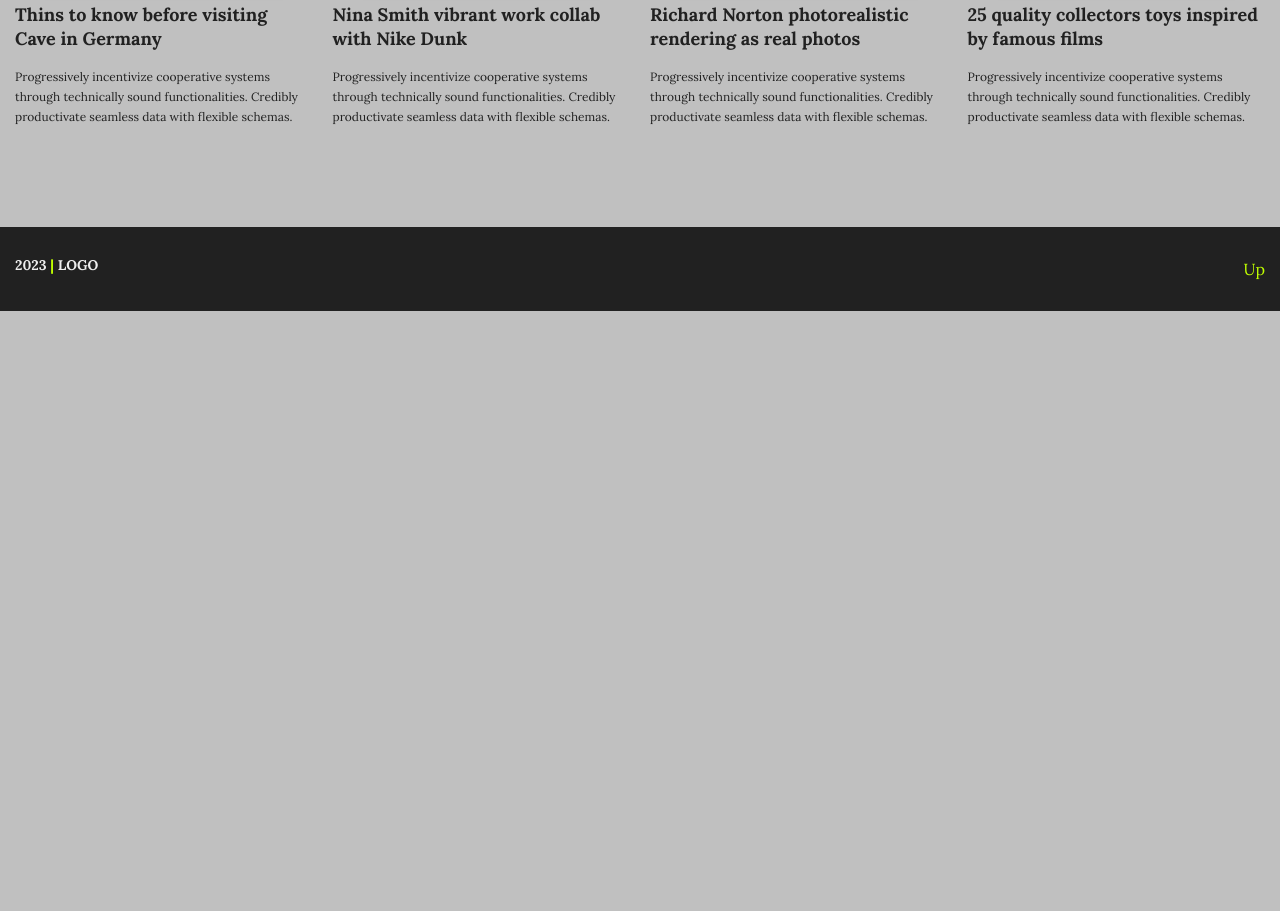
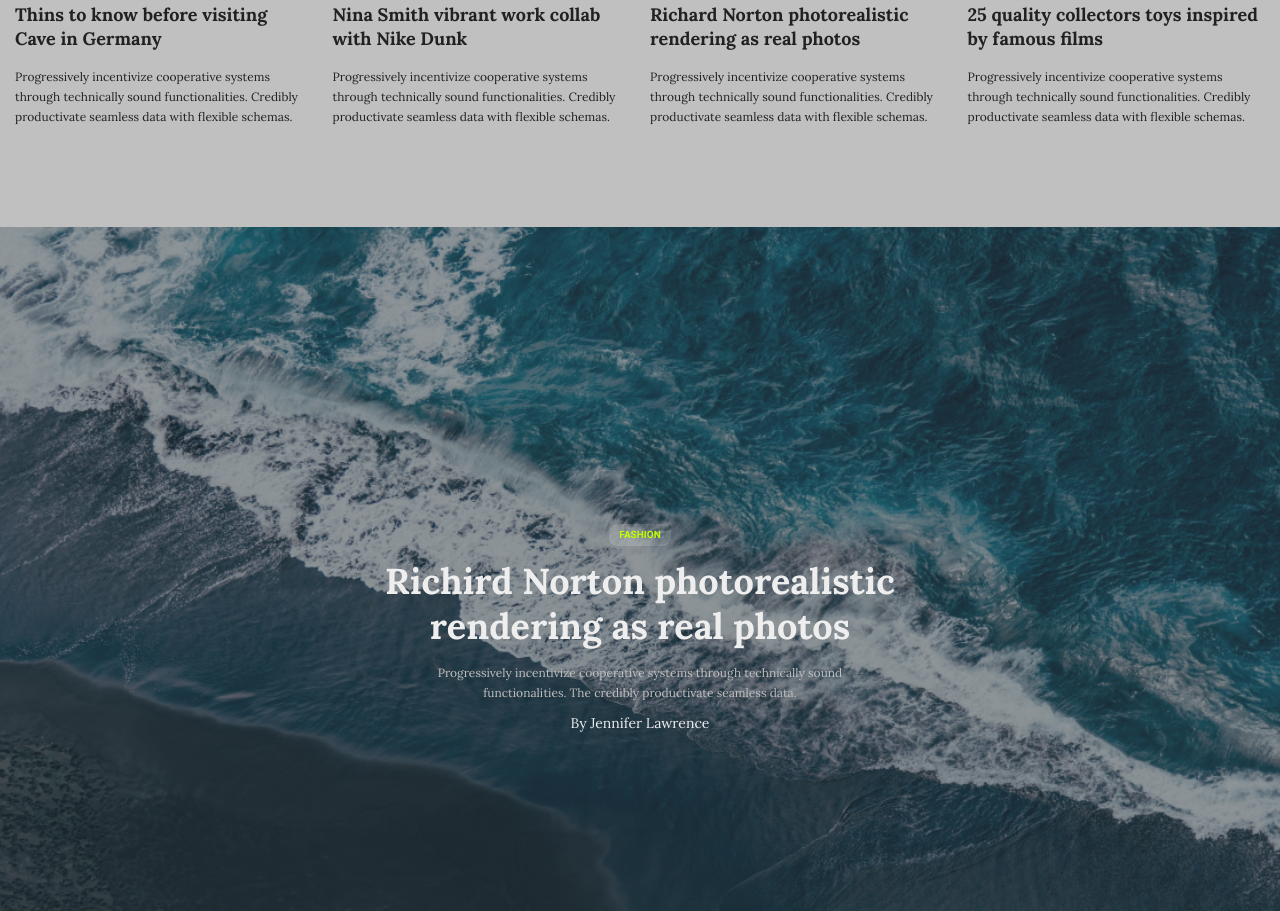
Before and after one commit to IOY3S/Website-MinimalBlog, a plain HTML site: page index.html in a window 1280 px wide. Shown: the part 1790-2701 px from the top of the page. Before the commit the page ends 2101 px from the top, so only its background shows below. Drawn offline with nearby package versions, Linux system fonts and the light colour scheme.

Commit message:
Вёрстка section-three (big-post) + адаптация

```diff
--- a/css/homepage.css
+++ b/css/homepage.css
@@ -11,6 +11,8 @@
 	margin: 6.25rem 0;
 }
 
+.home__big-post {}
+
 @media (max-width: 991.98px) {
 	.home__sections {
 		gap: 4.375rem;
@@ -23,7 +25,7 @@
 	}
 }
 
-/* ----------- */
+/* ----- section-one (home) ----- */
 
 .main-slider {
 	min-width: 0;
@@ -158,7 +160,7 @@
 	opacity: 1;
 }
 
-/* ---------- */
+/* ----- section-two (popular) ----- */
 .popular {}
 
 .popular__container {}
@@ -302,3 +304,58 @@
 		row-gap: 1.875rem;
 	}
 }
+
+/* ----- section-three (big-post) ----- */
+.big-post {
+	position: relative;
+	min-height: 100vh;
+	display: flex;
+	justify-content: center;
+	align-items: center;
+	text-align: center;
+	padding-top: 1.25rem;
+	padding-bottom: 1.25rem;
+	color: #EEEEEE;
+}
+
+.big-post__container {
+	position: relative;
+	display: grid;
+	justify-items: center;
+	z-index: 2;
+	gap: 0.8125rem;
+}
+
+.big-post__category {}
+
+.big-post__title {
+	max-width: 33.125rem;
+}
+
+.big-post__link-title {}
+
+.big-post__text {
+	max-width: 26.25rem;
+	color: #C0C0C0;
+}
+
+.big-post__author {}
+
+.big-post__bg {
+	position: absolute;
+	top: 0;
+	left: 0;
+	width: 100%;
+	height: 100%;
+	background-color: #343A40;
+}
+
+.big-post__bg img {
+	position: absolute;
+	width: 100%;
+	height: 100%;
+	top: 0;
+	left: 0;
+	object-fit: cover;
+	opacity: 0.5;
+}
--- a/index.html
+++ b/index.html
@@ -450,6 +450,30 @@
 					</div>
 				</div>
 			</section>
+			<!-- section-three (big-post) -->
+			<section class="home__big-post big-post">
+				<div class="big-post__container">
+					<a href="#" class="big-post__category category">FASHION</a>
+					<h2 class="big-post__title title">
+						<a href="#" class="big-post__link-title">
+							Richird Norton photorealistic rendering as real photos
+						</a>
+					</h2>
+					<div class="big-post__text text">
+						<p>
+							Progressively incentivize cooperative systems through technically sound functionalities. The
+							credibly productivate
+							seamless data.
+						</p>
+					</div>
+					<a href="#" class="big-post__author">
+						By Jennifer Lawrence
+					</a>
+				</div>
+				<div class="big-post__bg">
+					<img src="img/big-post/image.jpg" alt="Image">
+				</div>
+			</section>
 		</main>
 		<!-- footer -->
 		<footer class="footer">
```
